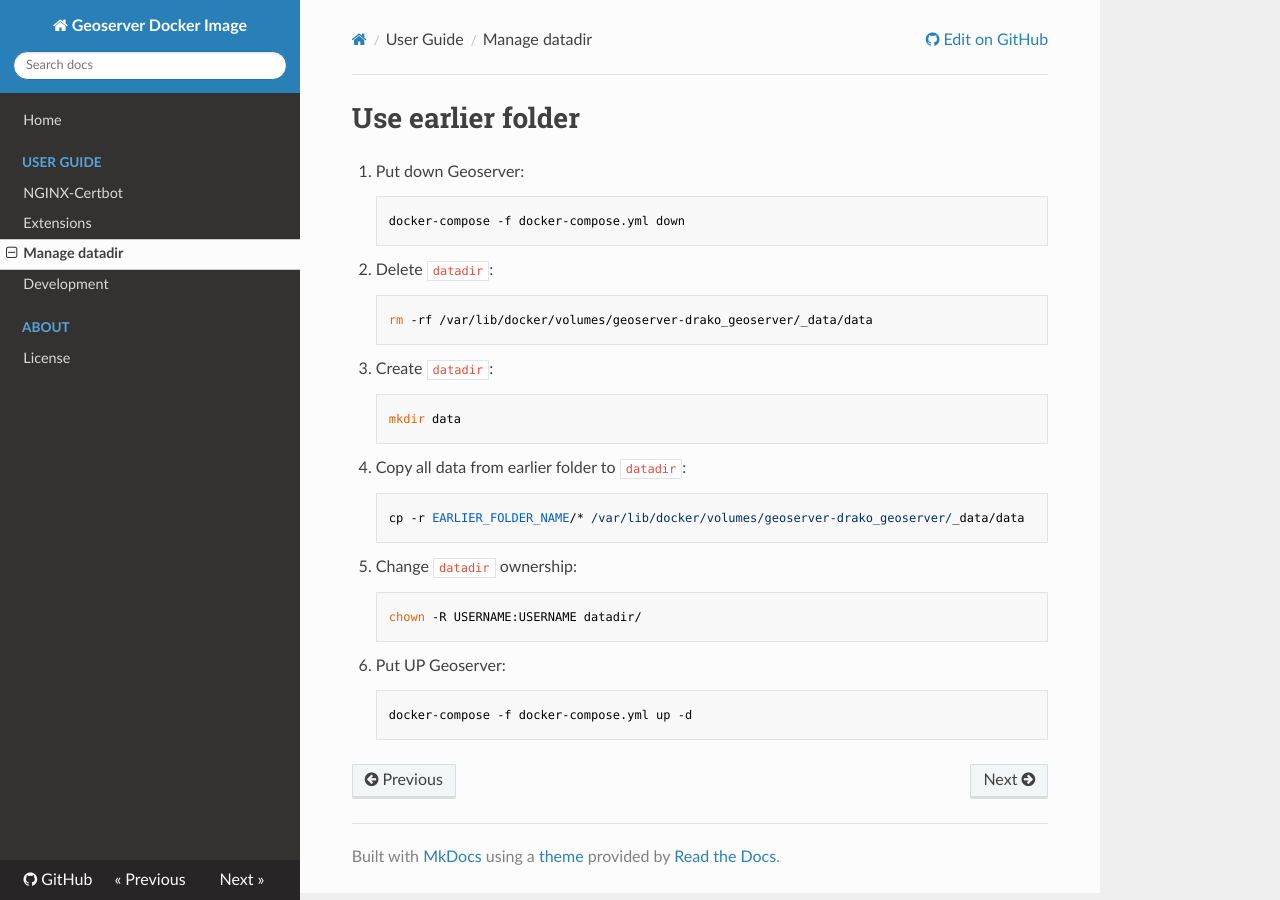
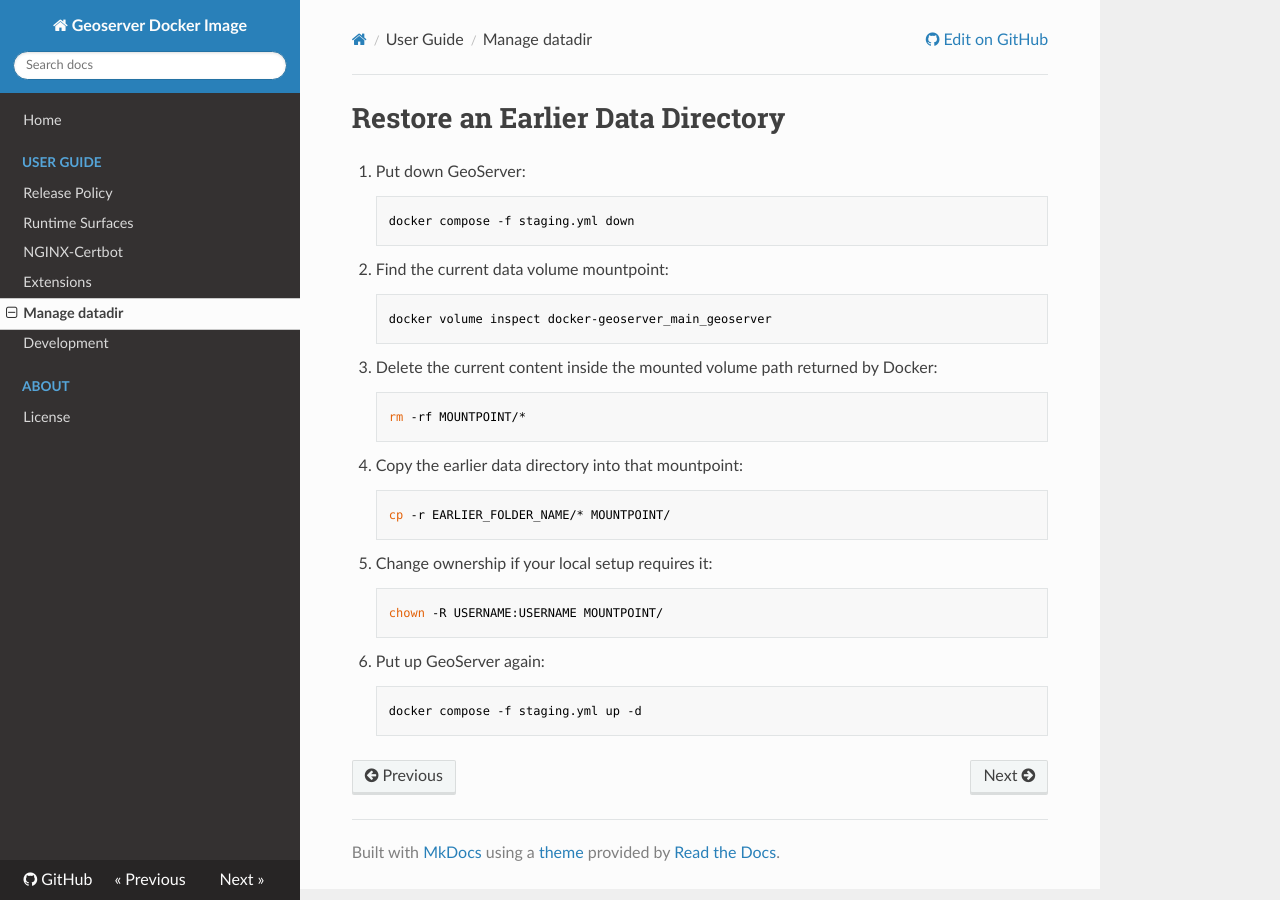
Before and after one commit to MaxDragonheart/docker-geoserver, an MkDocs documentation site: the page built from docs/guides/manage-datadir.md, in a window 1280 px wide. Built offline with MkDocs 1.6.1, drawn with Linux system fonts in a browser that asks for light colours; nearby versions of some CDN libraries.

Commit message:
feat realease dg2.24.2-r2026.1

```diff
--- a/docs/guides/manage-datadir.md
+++ b/docs/guides/manage-datadir.md
@@ -1,24 +1,25 @@
-# Use earlier folder
-0. Put down Geoserver:
+# Restore an Earlier Data Directory
 
-        docker-compose -f docker-compose.yml down
+0. Put down GeoServer:
 
-1. Delete `datadir`:
+        docker compose -f staging.yml down
 
-        rm -rf /var/lib/docker/volumes/geoserver-drako_geoserver/_data/data
+1. Find the current data volume mountpoint:
 
-2. Create `datadir`:
+        docker volume inspect docker-geoserver_main_geoserver
 
-        mkdir data
+2. Delete the current content inside the mounted volume path returned by Docker:
 
-3. Copy all data from earlier folder to `datadir`:
+        rm -rf MOUNTPOINT/*
 
-        cp -r EARLIER_FOLDER_NAME/* /var/lib/docker/volumes/geoserver-drako_geoserver/_data/data
+3. Copy the earlier data directory into that mountpoint:
 
-4. Change `datadir` ownership:
+        cp -r EARLIER_FOLDER_NAME/* MOUNTPOINT/
 
-        chown -R USERNAME:USERNAME datadir/
+4. Change ownership if your local setup requires it:
 
-5. Put UP Geoserver:
+        chown -R USERNAME:USERNAME MOUNTPOINT/
 
-        docker-compose -f docker-compose.yml up -d
+5. Put up GeoServer again:
+
+        docker compose -f staging.yml up -d
--- a/mkdocs.yml
+++ b/mkdocs.yml
@@ -8,6 +8,8 @@
 nav:
     - Home: 'index.md'
     - User Guide:
+        - Release Policy: './guides/release-policy.md'
+        - Runtime Surfaces: './guides/runtime-surfaces.md'
         - NGINX-Certbot: './guides/nginx-certbot.md'
         - Extensions: './guides/geoserver-extension.md'
         - Manage datadir: './guides/manage-datadir.md'
--- a/staging-nginx.yml
+++ b/staging-nginx.yml
@@ -1,5 +1,3 @@
-version: '3.7'
-
 services:
   geoserver:
     image: maxdragonheart/staging-geoserver:${GS_VERSION}
--- a/staging.yml
+++ b/staging.yml
@@ -1,5 +1,3 @@
-version: '3.7'
-
 services:
   geoserver:
     image: maxdragonheart/staging-geoserver:${GS_VERSION}
```
Also changed, not shown: README.md (+24 -12 lines), docs/guides/dockerhub.md (+11 -6 lines), docs/guides/geoserver-extension.md (+8 -8 lines), docs/guides/nginx-certbot.md (+10 -6 lines), docs/guides/release-policy.md (added, +55 -0 lines), docs/guides/runtime-surfaces.md (added, +35 -0 lines), docs/index.md (+12 -10 lines), 2 other files.
